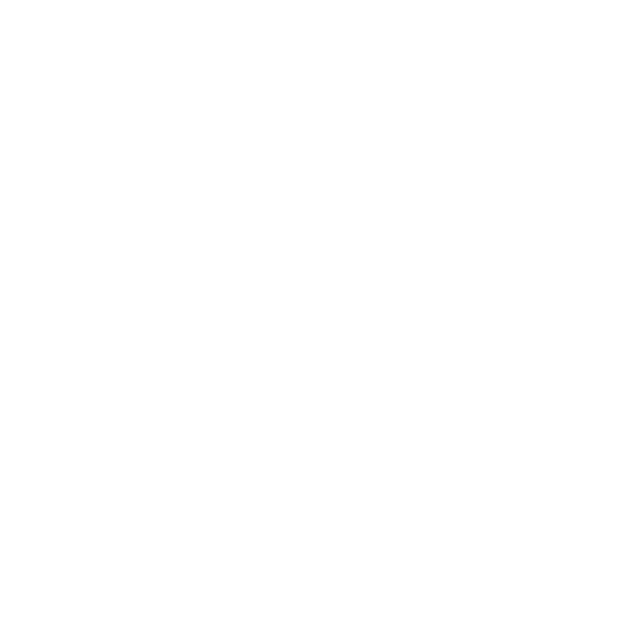
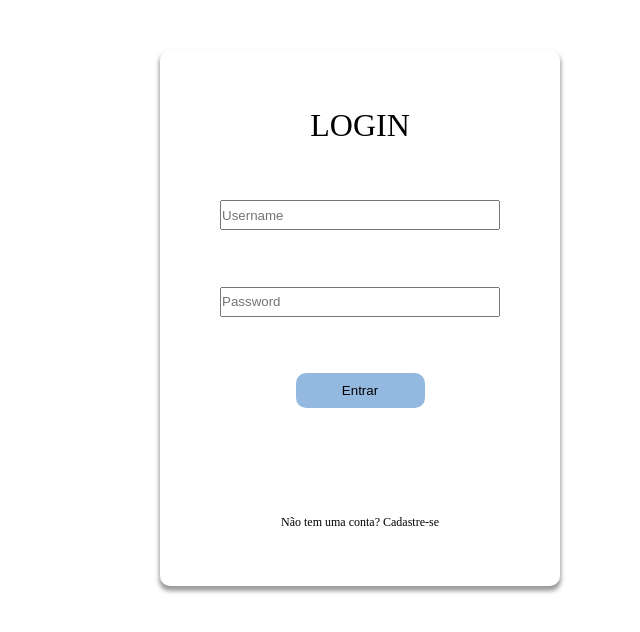
Before and after one commit to andersonklaiton/habitude, a React (Create React App) app: page / in a window 1280 px wide. Shown: the top 632 px of the page, without its empty margins (640-1280 px from the left). Built offline with nearby package versions, Linux system fonts and the light colour scheme.

Commit message:
creating form login

```diff
--- a/src/App.js
+++ b/src/App.js
@@ -1,10 +1,11 @@
 
+import Login from "./componentes/login";
 import GlovalStyle from "./styles/global";
 function App() {
   return (
     <>
       <GlovalStyle />
-
+     <Login/>
     </>
   );
 }
--- /dev/null
+++ b/src/api/api.js
@@ -0,0 +1,5 @@
+import axios from "axios";
+const api = axios.create({
+  baseURL: "https://kenzie-habits.herokuapp.com",
+});
+export default api;
--- a/src/componentes/cardForm/style.js
+++ b/src/componentes/cardForm/style.js
@@ -1,16 +1,20 @@
 import styled from "styled-components";
 
 export const ContainerForm = styled.div`
-  display: flex;
-  flex-direction: column;
-  justify-content: space-evenly;
   width: 272px;
   background-color: #fff;
   height: 409px;
   margin: 0 auto;
   border-radius: 10px;
+  box-shadow: 0px 4px 4px 1px #9c9c9c;
+  form {
+    width: 100%;
+    height: 100%;
+    display: flex;
+    flex-direction: column;
+    justify-content: space-evenly;
     align-items: center;
-  box-shadow: 0px 4px 4px 1px #9c9c9c;
+  }
   h1 {
     text-transform: uppercase;
     font-weight: lighter;
@@ -27,12 +31,12 @@ export const ContainerForm = styled.div`
     width: 129px;
     height: 35px;
   }
-  p{
+  p {
     margin: 0px auto;
     margin-top: 50px;
     font-size: 12px;
   }
-  @media screen and (min-width:767px){
+  @media screen and (min-width: 767px) {
     width: 400px;
     height: 536px;
     margin-right: 80px;
--- a/src/componentes/login/index.js
+++ b/src/componentes/login/index.js
@@ -1,13 +1,33 @@
 import { ContainerForm } from "../cardForm/style";
+import * as yup from "yup"
+import {yupResolver}from "@hookform/resolvers/yup"
+import { useForm } from "react-hook-form";
 
 const Login = () => {
+
+  const schema = yup.object().shape({
+    username: yup.string().required("Campo Obrigatório!"),
+    password: yup.string().required("Campo Obrigatório")
+
+  })
+
+  const {register, handleSubmit, formState:{errors}}=useForm({
+    resolver: yupResolver(schema)
+  })
+
+  const onSubmitFunction =(data)=>{
+    console.log(data)
+  }
+
   return (
     <ContainerForm>
+      <form onSubmit={handleSubmit(onSubmitFunction)}>
       <h1>login</h1>
-      <input placeholder="Username" />
-      <input placeholder="Password" />
+      <input placeholder="Username" {...register("username")}/>
+      <input placeholder="Password" {...register("password")}/>
       <button>Entrar</button>
       <p>Não tem uma conta? Cadastre-se</p>
+      </form>
     </ContainerForm>
   );
 };
```
Lines whose indentation alone changed are shown as unchanged.
